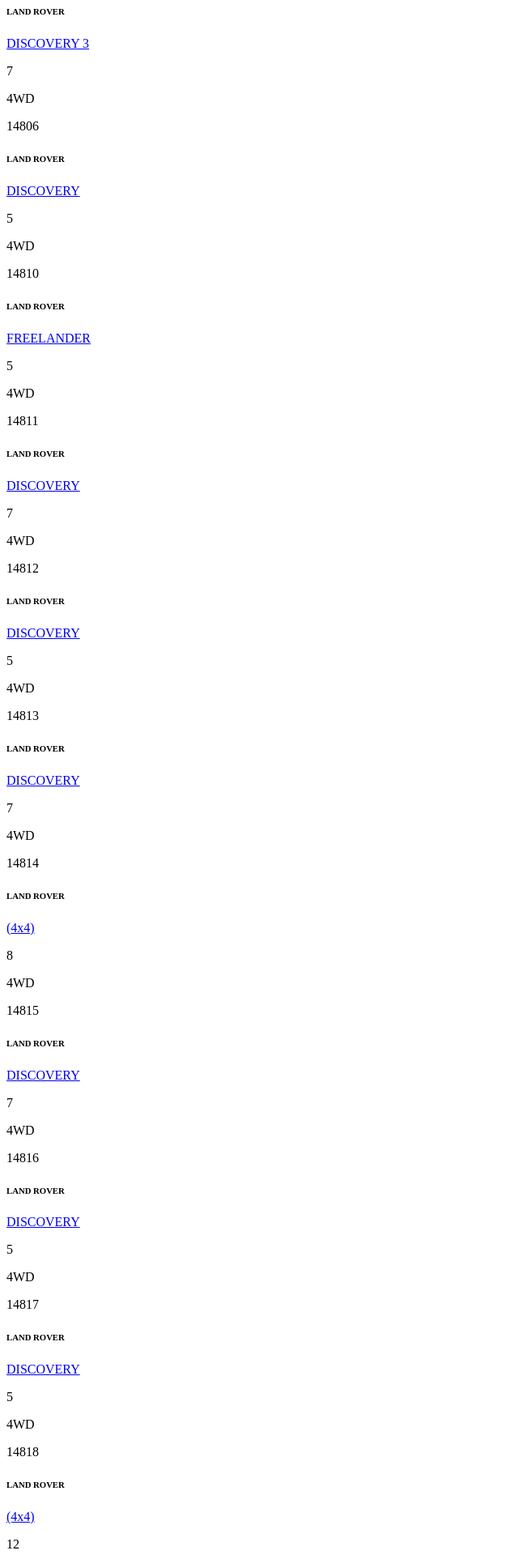
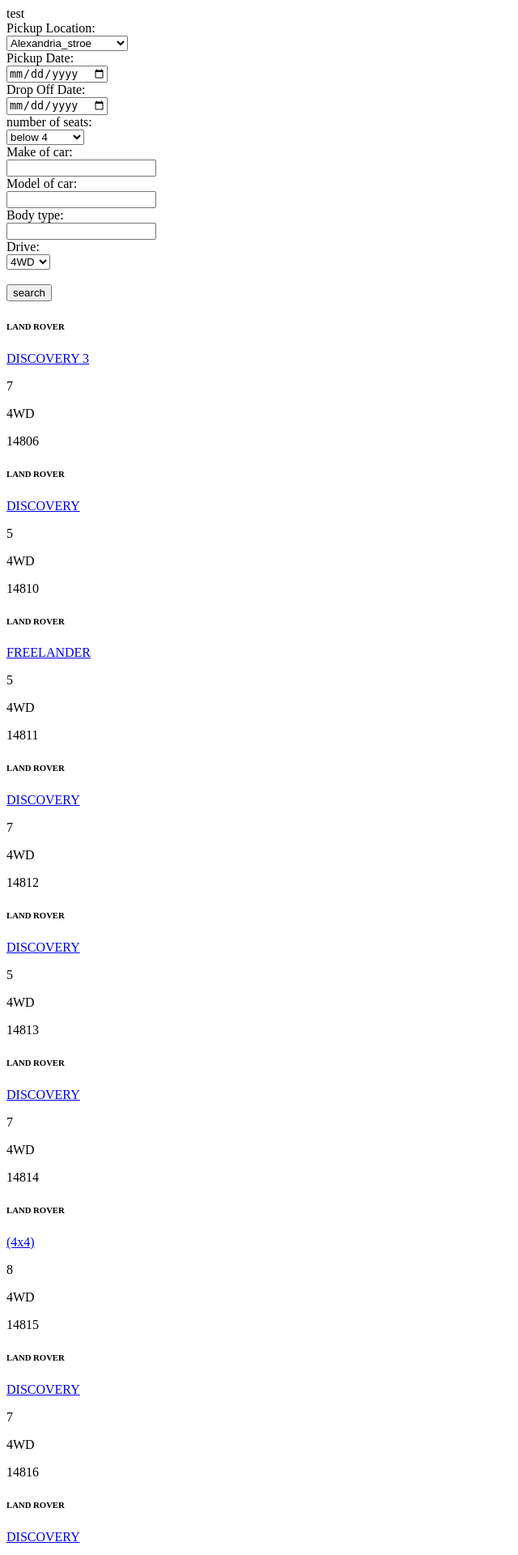
Before and after one commit to rdugg4/IFB299-Group-70-S.K.R.A.M, a Django app: template SKRAM70/testApp/templates/testApp/searchResults.html in a window 1280 px wide. Shown: the top 1920 px of the page at 81% size, without its empty margins (0-640 px from the left). Run offline with Django 3.2, Linux system fonts and the light colour scheme; the template is opened without the code that fills it: values that come from a table or form of the project are taken from there, others are empty; data comes from the database, SQL or seed files in the repository.

Commit message:
Beginins of car recomendation and searching now functional from results page

```diff
--- a/SKRAM70/testApp/templates/testApp/index.html
+++ b/SKRAM70/testApp/templates/testApp/index.html
@@ -40,3 +40,8 @@
     <br><br>
     <input type="submit" value="search">
 </form>
+
+<form action="/CRC/search/" method="post"> {% csrf_token %}
+    <input type="text" value="11010" style="display:none" name="userid">
+    <input type="submit" value="Recommend Cars">
+</form>
--- a/SKRAM70/testApp/templates/testApp/searchResults.html
+++ b/SKRAM70/testApp/templates/testApp/searchResults.html
@@ -1,3 +1,46 @@
+test
+<form action="/CRC/search" method="get">
+    Pickup Location:<br>
+    <select name="pickupLocation">
+        {% for store in StoreList %}
+            <option value="{{store.id}}">{{store.name}}</option>
+        {% endfor %}
+    </select>
+    <br>
+    Pickup Date:<br>
+    <input type="date" name="pickupDate">
+    <br>
+    Drop Off Date:<br>
+    <input type="date" name="dropoffDate">
+    <br>
+    number of seats:<br>
+    <select name="seats">
+        <option value="3">below 4</option>
+        <option value="4">4 and below</option>
+        <option value="5">5</option>
+        <option value="6">6</option>
+        <option value="7">7</option>
+        <option value="8">8 and above</option>
+    </select>
+    <br>
+    Make of car:<br>
+    <input type="text" name="makeOfCar">
+    <br>
+    Model of car:<br>
+    <input type="text" name="carModel">
+    <br>
+    Body type:<br>
+    <input type="text" name="bodyType">
+    <br>
+    Drive:<br>
+    <select name="driveType">
+        <option value="4WD">4WD</option>
+        <option value="FWD">FWD</option>
+        <option value="RWD">RWD</option>
+    </select>
+    <br><br>
+    <input type="submit" value="search">
+</form>
 {% if resultantCars %}
     {% for car in resultantCars %}
         <h6>{{ car.car_makename }}</h6>
```
Also changed, not shown: SKRAM70/testApp/views.py (+6 -4 lines).
